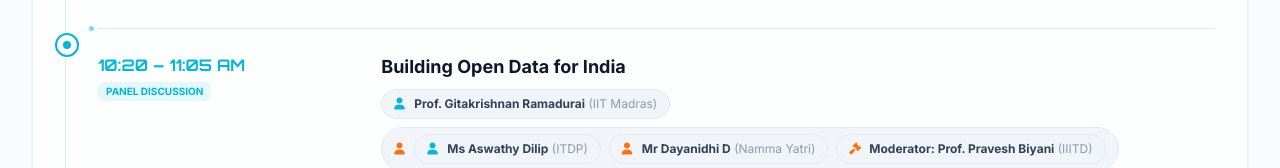
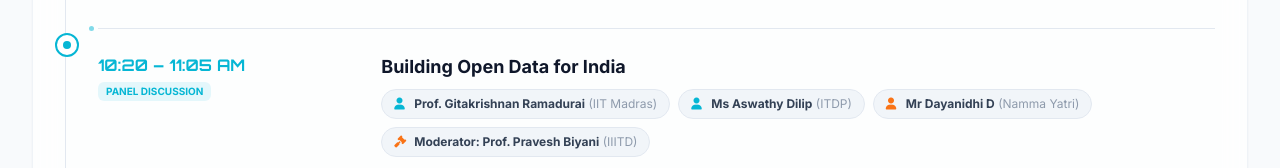
Before and after one commit to transport-stack/transport-stack.github.io, a website: page index.html in a window 1280 px wide. Shown: the part 1140-1308 px from the top of the page. Drawn offline with nearby package versions, Linux system fonts and the light colour scheme.

Commit message:
fix: remove leftover empty pill from removed Dr Amit Jain entry

```diff
--- a/index.html
+++ b/index.html
@@ -335,8 +335,6 @@
                                         <span><strong class="text-slate-700 dark:text-slate-200">Prof. Gitakrishnan Ramadurai</strong> <span class="opacity-70">(IIT Madras)</span></span>
                                     </div>
                                     <div class="flex items-center gap-2 text-xs bg-slate-100 dark:bg-slate-900/60 px-3 py-1.5 rounded-full text-slate-500 border border-slate-200 dark:border-slate-800 whitespace-nowrap">
-                                        <i class="fa-solid fa-user text-brand-orange w-3"></i>
-                                    <div class="flex items-center gap-2 text-xs bg-slate-100 dark:bg-slate-900/60 px-3 py-1.5 rounded-full text-slate-500 border border-slate-200 dark:border-slate-800 whitespace-nowrap">
                                         <i class="fa-solid fa-user text-brand-cyan w-3"></i>
                                         <span><strong class="text-slate-700 dark:text-slate-200">Ms Aswathy Dilip</strong> <span class="opacity-70">(ITDP)</span></span>
                                     </div>
```
